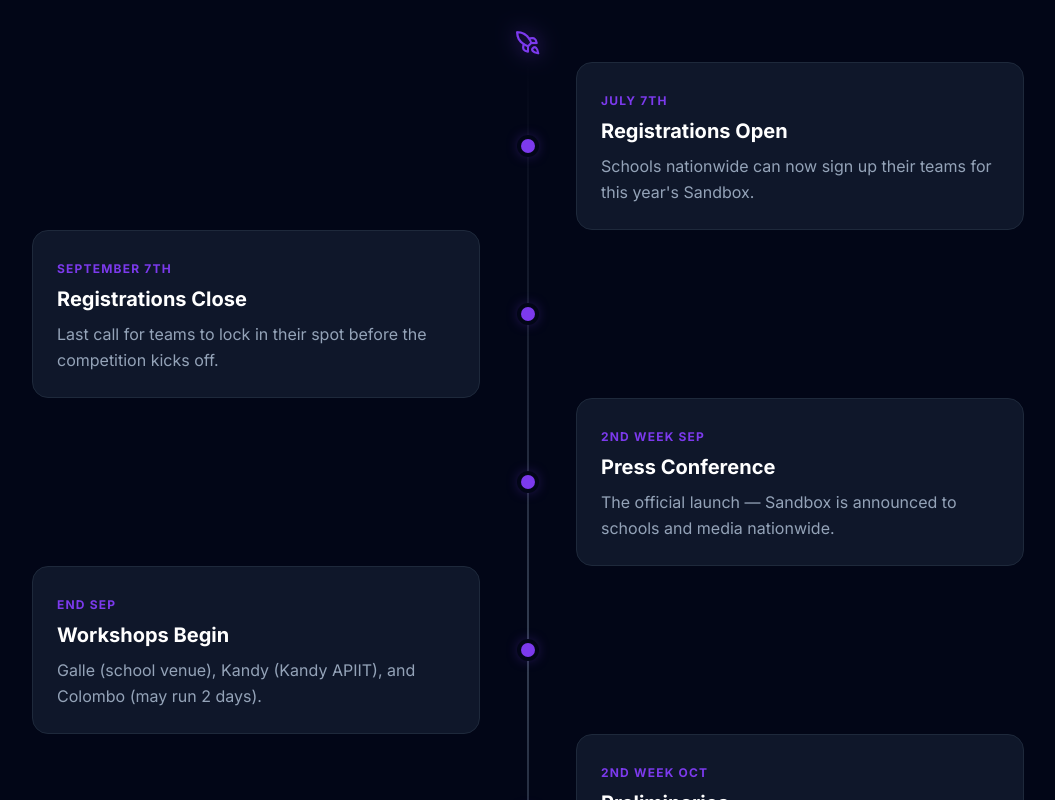
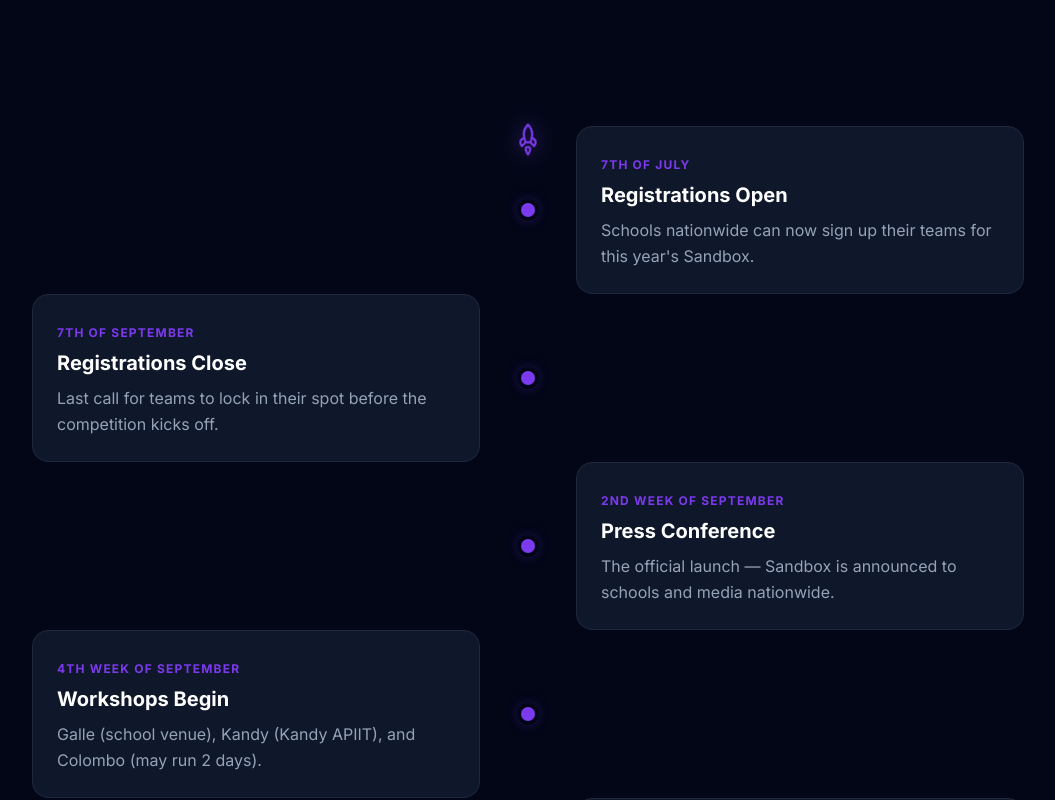
Before and after one commit to hana-careem/sandbox-website, a Next.js app: page / in a window 1280 px wide. Shown: the part 1560-2360 px from the top of the page, without its empty margins (112-1167 px from the left). Built offline with nearby package versions, Linux system fonts and the light colour scheme.

Commit message:
timeline tweaks

```diff
--- a/components/home/Timeline.jsx
+++ b/components/home/Timeline.jsx
@@ -1,46 +1,107 @@
-import React from 'react';
+"use client";
+import React, { useLayoutEffect, useRef, useState } from 'react';
 import ScrollReveal from '../ui/ScrollReveal';
 import { Rocket } from 'lucide-react';
 
 const MILESTONES = [
   {
-    date: 'July 7th',
+    date: '7th of July',
     title: 'Registrations Open',
     desc: 'Schools nationwide can now sign up their teams for this year\'s Sandbox.',
   },
   {
-    date: 'September 7th',
+    date: '7th of September',
     title: 'Registrations Close',
     desc: 'Last call for teams to lock in their spot before the competition kicks off.',
   },
   {
-    date: '2nd Week Sep',
+    date: '2nd Week of September',
     title: 'Press Conference',
     desc: 'The official launch — Sandbox is announced to schools and media nationwide.',
   },
   {
-    date: 'End Sep',
+    date: '4th week of September',
     title: 'Workshops Begin',
     desc: 'Galle (school venue), Kandy (Kandy APIIT), and Colombo (may run 2 days).',
   },
   {
-    date: '2nd Week Oct',
+    date: '2nd Week of October',
     title: 'Preliminaries',
     desc: 'Teams pitch their ideas as the competition kicks into gear.',
   },
   {
-    date: 'Last Week Oct',
+    date: '4th Week of October',
     title: 'Semi-Finals',
     desc: 'The strongest teams battle it out for a place in the grand finale.',
   },
   {
-    date: '2nd–3rd Week Nov',
+    date: 'November 23rd',
     title: 'Grand Finals',
     desc: 'The top teams face off live for the title and the prize pool.',
   },
 ];
 
 export default function Timeline() {
+  const containerRef = useRef(null);
+  const dotRefs = useRef([]);
+  const [pathD, setPathD] = useState('');
+  const [viewBox, setViewBox] = useState('0 0 0 0');
+  const [rocketPos, setRocketPos] = useState(null);
+
+  useLayoutEffect(() => {
+    const getRelativeOffset = (el, ancestor) => {
+      let top = 0;
+      let left = 0;
+      let node = el;
+      while (node && node !== ancestor) {
+        top += node.offsetTop;
+        left += node.offsetLeft;
+        node = node.offsetParent;
+      }
+      return { top, left };
+    };
+
+    const recalculate = () => {
+      const container = containerRef.current;
+      const dots = dotRefs.current.filter(Boolean);
+      if (!container || dots.length === 0) return;
+
+      const isMobile = window.innerWidth < 768;
+      const points = dots.map((el) => {
+        const { top, left } = getRelativeOffset(el, container);
+        return {
+          x: left,
+          y: isMobile ? top + el.offsetHeight / 2 : top,
+        };
+      });
+
+      const anchorX = points[0].x;
+      const tailLength = isMobile ? 50 : 70;
+      const tailY = Math.max(points[0].y - tailLength, 0);
+
+      let d = `M ${anchorX} ${tailY} L ${anchorX} ${points[0].y}`;
+
+      for (let i = 1; i < points.length; i++) {
+        d += ` L ${anchorX} ${points[i].y}`;
+      }
+
+      setPathD(d);
+      setViewBox(`0 0 ${container.clientWidth} ${container.scrollHeight}`);
+      setRocketPos({ x: anchorX, y: tailY });
+    };
+
+    recalculate();
+
+    const resizeObserver = new ResizeObserver(() => recalculate());
+    if (containerRef.current) resizeObserver.observe(containerRef.current);
+    window.addEventListener('resize', recalculate);
+
+    return () => {
+      resizeObserver.disconnect();
+      window.removeEventListener('resize', recalculate);
+    };
+  }, []);
+
   return (
     <section className="relative py-24 bg-slate-950 overflow-hidden">
       {/* Decorative background rockets */}
@@ -65,15 +126,37 @@
           </div>
         </ScrollReveal>
 
-        <div className="relative">
-          {/* Vertical line */}
-          <div className="absolute left-4 md:left-1/2 top-0 bottom-0 w-px bg-gradient-to-b from-transparent via-slate-500 to-transparent md:-translate-x-1/2" />
+        <div ref={containerRef} className="relative pt-16">
+          {/* Wavy flight-path line, traced through the real dot positions */}
+          {pathD && (
+            <svg
+              className="absolute inset-0 w-full h-full pointer-events-none overflow-visible"
+              viewBox={viewBox}
+              fill="none"
+            >
+              <defs>
+                <linearGradient id="timeline-flight-path" x1="0" y1="0" x2="0" y2="1">
+                  <stop offset="0%" stopColor="#C4B5FD" stopOpacity="1" />
+                  <stop offset="100%" stopColor="#C4B5FD" stopOpacity="0.5" />
+                </linearGradient>
+              </defs>
+              <path
+                d={pathD}
+                stroke="url(#timeline-flight-path)"
+                strokeWidth="3"
+                strokeLinecap="round"
+              />
+            </svg>
+          )}
 
           {/* Launch rocket riding the line */}
-          <Rocket
-            size={26}
-            className="absolute left-4 md:left-1/2 -top-8 -translate-x-1/2 -rotate-90 text-[#7C3AED] drop-shadow-[0_0_10px_rgba(124,58,237,0.6)] pointer-events-none"
-          />
+          {rocketPos && (
+            <Rocket
+              size={26}
+              style={{ left: rocketPos.x, top: rocketPos.y }}
+              className="absolute -translate-x-1/2 -translate-y-1/2 -rotate-45 text-[#7C3AED] drop-shadow-[0_0_10px_rgba(124,58,237,0.6)] pointer-events-none"
+            />
+          )}
 
           <div>
             {MILESTONES.map((item, idx) => {
@@ -86,7 +169,10 @@
                 >
                   <div className={`relative flex items-start md:items-center mb-12 last:mb-0 ${isEven ? 'md:flex-row' : 'md:flex-row-reverse'}`}>
                     {/* Dot */}
-                    <span className="absolute left-4 md:left-1/2 top-1.5 md:top-1/2 md:-translate-y-1/2 -translate-x-1/2 w-3.5 h-3.5 rounded-full bg-[#7C3AED] ring-4 ring-slate-950 shadow-[0_0_14px_rgba(124,58,237,0.7)] z-10" />
+                    <span
+                      ref={(el) => (dotRefs.current[idx] = el)}
+                      className="absolute left-4 md:left-1/2 top-1.5 md:top-1/2 md:-translate-y-1/2 -translate-x-1/2 w-3.5 h-3.5 rounded-full bg-[#7C3AED] ring-4 ring-slate-950 shadow-[0_0_14px_rgba(124,58,237,0.7)] z-10"
+                    />
 
                     {/* Spacer (desktop only) */}
                     <div className="hidden md:block md:w-1/2" />
```
